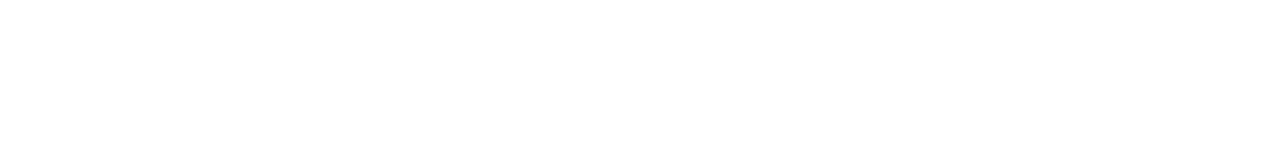
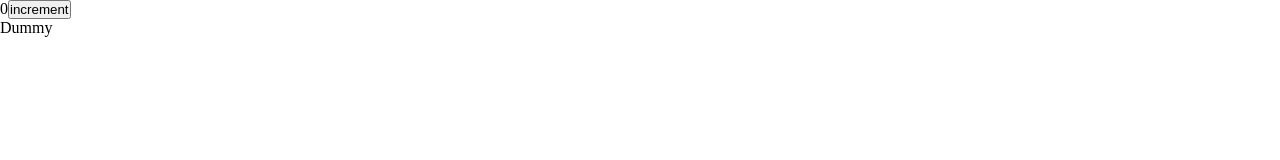
Before and after one commit to couvq/amazon-img-carousel-clone, a React (Create React App) app: page / in a window 1280 px wide. Shown: the top 160 px of the page. Built offline with nearby package versions, Linux system fonts and the light colour scheme.

Commit message:
playing around w/ react to learn more about how things rerender

```diff
--- a/src/App.js
+++ b/src/App.js
@@ -1,10 +1,23 @@
 import "./App.css";
+import { useState } from "react";
 import ImgCarousel from "./components/ImgCarousel";
 import { CarouselProvider } from "./context/carouselContext";
+import Counter from "./components/Counter";
+import CountBtn from "./components/CountBtn";
+import Dummy from "./components/Dummy";
 
 const App = () => {
+  console.log("app rendered")
+
+  const [count, setCount] = useState(0);
+
   return (
     <>
+      <div>
+        <Counter count={count} />
+        <CountBtn count={count} setCount={setCount}/>
+        <Dummy />
+      </div>
       <CarouselProvider>
         <ImgCarousel />
       </CarouselProvider>
--- /dev/null
+++ b/src/components/CountBtn.js
@@ -0,0 +1,8 @@
+import React from "react";
+
+const CountBtn = ({ count, setCount }) => {
+  console.log("CountBtn rendered");
+  return <button onClick={() => setCount(count + 1)}>increment</button>;
+};
+
+export default CountBtn;
--- /dev/null
+++ b/src/components/Counter.js
@@ -0,0 +1,8 @@
+import React from "react";
+
+const Counter = ({ count }) => {
+  console.log("Counter rendered");
+  return <>{count}</>;
+};
+
+export default Counter;
--- /dev/null
+++ b/src/components/Dummy.js
@@ -0,0 +1,10 @@
+import React from 'react'
+
+const Dummy = () => {
+    console.log("dummy rendered")
+  return (
+    <div>Dummy</div>
+  )
+}
+
+export default Dummy
```
